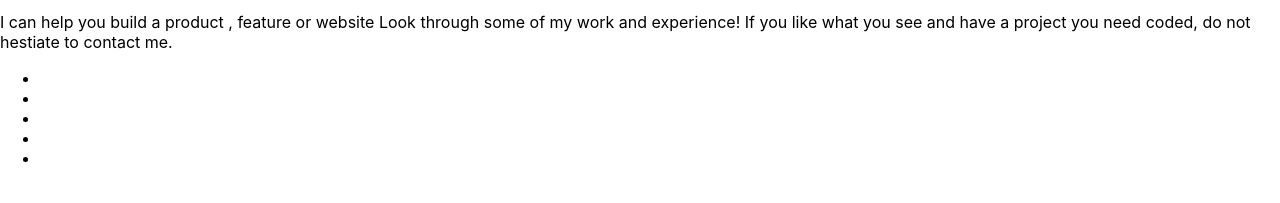
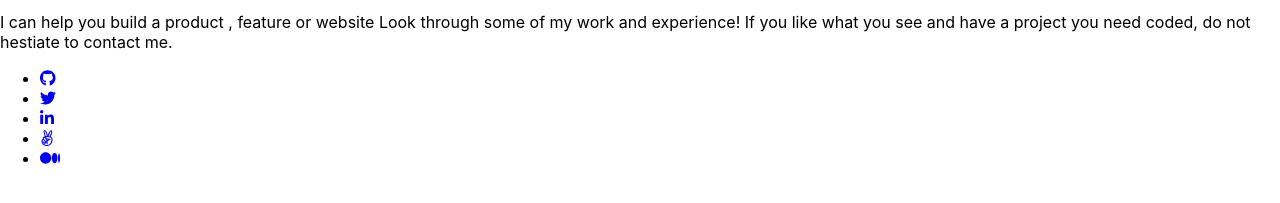
Before and after one commit to imranhossainemi/portfolio_front-end, a React (Create React App) app: page / in a window 1280 px wide. Shown: the part 205-408 px from the top of the page. Built offline with nearby package versions, Linux system fonts and the light colour scheme.

Commit message:
Update SocialMedia.jsx

```diff
--- a/src/Components/SocialMedia.jsx
+++ b/src/Components/SocialMedia.jsx
@@ -1,32 +1,35 @@
 import React from 'react';
 import { FontAwesomeIcon } from '@fortawesome/react-fontawesome';
+import {
+  faGithub, faLinkedinIn, faTwitter, faAngellist, faMedium,
+} from '@fortawesome/free-brands-svg-icons';
 
 const SocialMedia = () => (
   <div className="socialMedia">
     <ul>
       <li>
         <a href="/#" target="_blank" rel="noopener" aria-label="github">
-          <FontAwesomeIcon icon="fab fa-github" />
+          <FontAwesomeIcon icon={faGithub} />
         </a>
       </li>
       <li>
         <a href="/#" target="_blank" rel="noopener" aria-label="twitter">
-          <FontAwesomeIcon icon="fab fa-twitter" />
+          <FontAwesomeIcon icon={faTwitter} />
         </a>
       </li>
       <li>
         <a href="/#" target="_blank" rel="noopener" aria-label="linkedin">
-          <FontAwesomeIcon icon="fab fa-linkedin-in" />
+          <FontAwesomeIcon icon={faLinkedinIn} />
         </a>
       </li>
       <li>
         <a href="/#" target="_blank" rel="noopener" aria-label="wellfound">
-          <FontAwesomeIcon icon="fab fa-angellist" />
+          <FontAwesomeIcon icon={faAngellist} />
         </a>
       </li>
       <li>
         <a href="/#" target="_blank" rel="noopener" aria-label="medium">
-          <FontAwesomeIcon icon="fab fa-medium" />
+          <FontAwesomeIcon icon={faMedium} />
         </a>
       </li>
     </ul>
```
